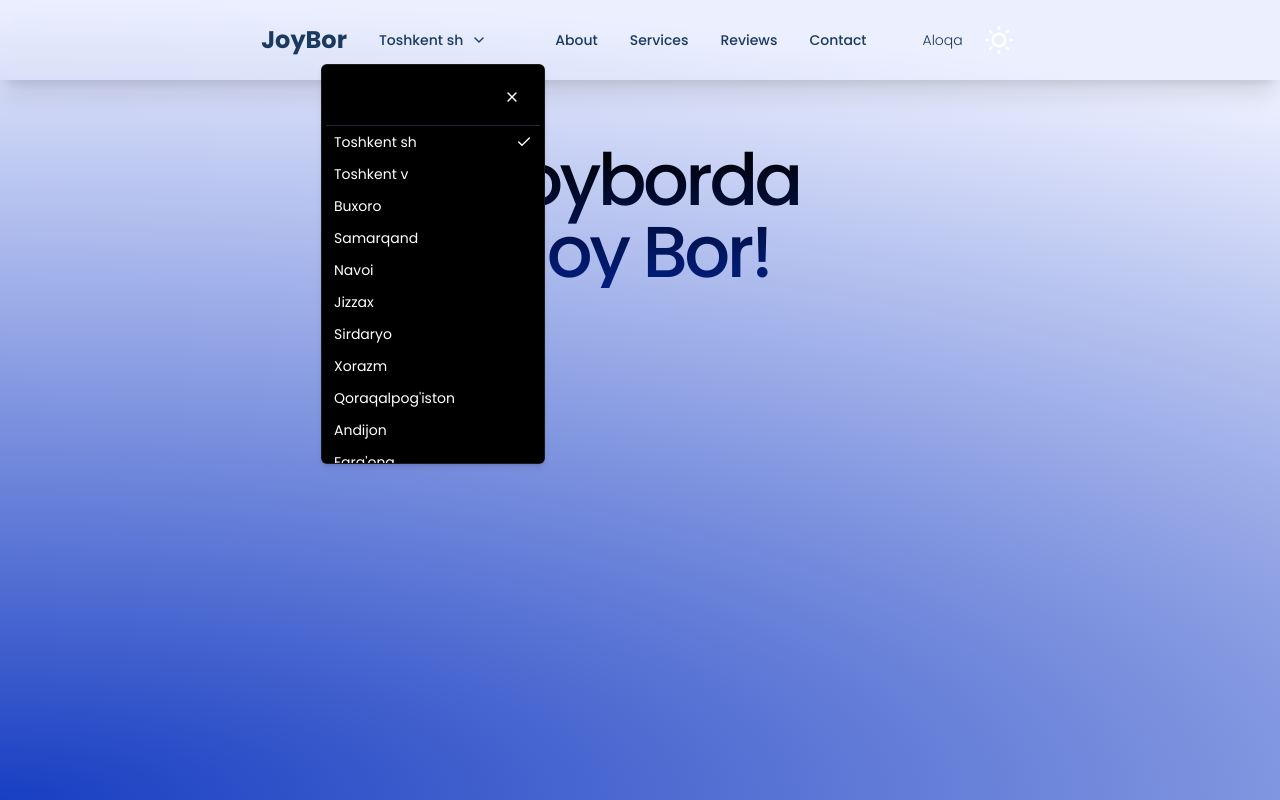
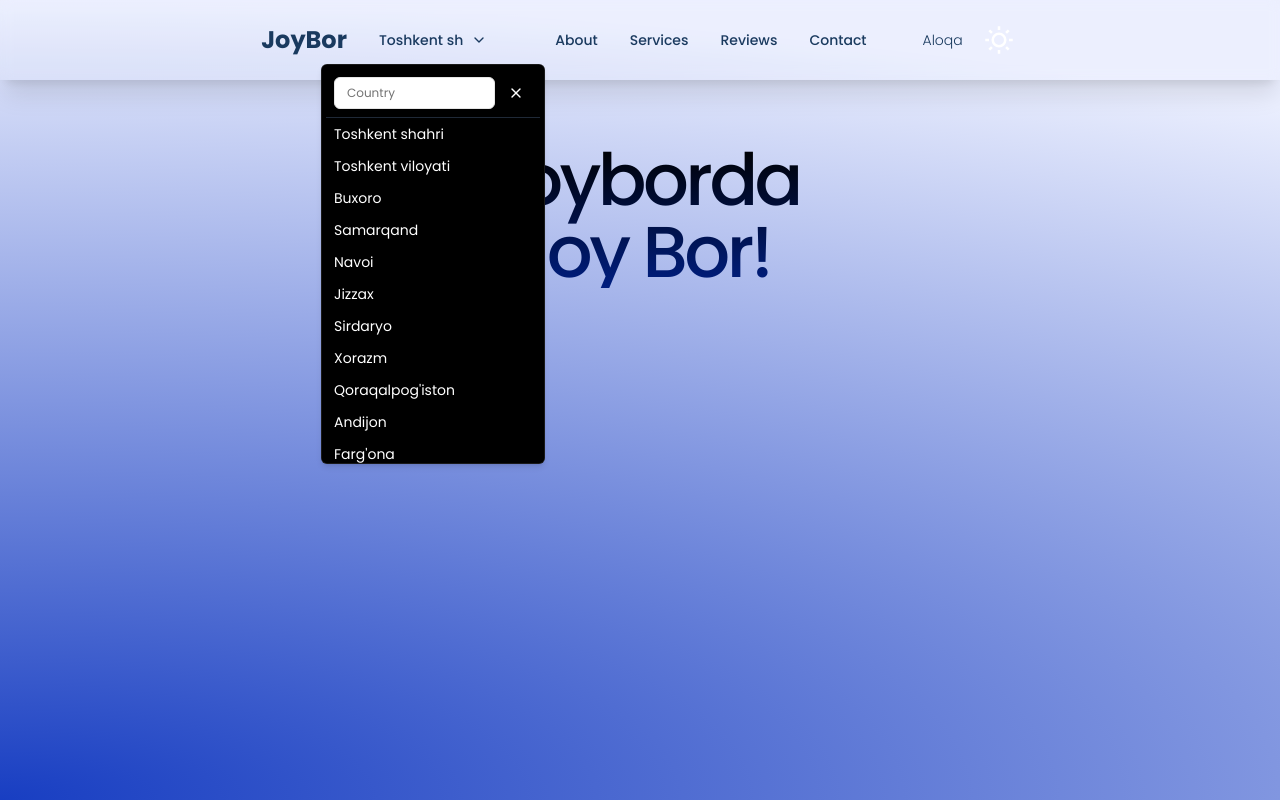
Before and after one commit to Maruf-dev/JOYBOR, a Next.js app: page / in a window 1280 px wide. Both pictures are taken after a click on the button "Toshkent sh". Shown: the top 800 px of the page. Built offline with nearby package versions, Linux system fonts and the light colour scheme.

Commit message:
added search input to dropdown

```diff
--- a/src/components/header.jsx
+++ b/src/components/header.jsx
@@ -4,7 +4,6 @@ import Image from "next/image"
 import Link from "next/link"
 import React, { useState, useEffect } from "react"
 import { ChevronDown, X, Check } from 'lucide-react'
-import searchIcon from "../../src/assets/icons/search.png"
 import { AiOutlineMenu, AiOutlineClose } from "react-icons/ai"
 import ThemeChanger from "./themeChanger"
 
@@ -16,17 +15,19 @@ import {
 } from "@/components/ui/dropdown-menu"
 
 import { Button } from "@/components/ui/button"
+import { Input } from "@/components/ui/input"
 
 export default function Header() {
   const [header, setHeader] = useState(false)
   const [headerColor, setHeaderColor] = useState("transparent")
   const [headerText, setHeaderText] = useState("white")
   const [selectedRegion, setSelectedRegion] = useState("Toshkent sh")
-  const [isOpen, setIsOpen] = useState(false)
+  const [isOpen, setIsOpen] = useState(false);
+  const [search, setSearch] = useState('')
 
   const regions = [
-    "Toshkent sh",
-    "Toshkent v",
+    "Toshkent shahri",
+    "Toshkent viloyati",
     "Buxoro",
     "Samarqand",
     "Navoi",
@@ -69,6 +70,8 @@ export default function Header() {
     return () => window.removeEventListener("scroll", handleColorChange)
   }, [])
 
+  console.log(search)
+
   return (
     <div
       style={{ background: `${headerColor}`, backdropFilter: "blur(6px)" }}
@@ -109,18 +112,25 @@ export default function Header() {
               }}
             >
               <div className="flex justify-end p-2 border-b border-gray-800">
+                <Input
+                  type="text"
+                  placeholder="Country"
+                  className="mr-1.5"
+                  value={search}
+                  onChange={(e) => setSearch(e.target.value)}
+                />
                 <Button
                   variant="ghost"
                   size="icon"
                   onClick={() => setIsOpen(false)}
-                  className="hover:bg-gray-800"
                 >
                   <X className="h-4 w-4" />
                 </Button>
               </div>
-              {regions.map((region) => (
+              {regions.filter((item) => item.toLocaleLowerCase().includes(search)).map((region) => (
                 <DropdownMenuItem
                   key={region}
+                  onKeyDown={() => {}}
                   className="cursor-pointer flex justify-between items-center hover:bg-gray-800 text-white"
                   onClick={() => handleRegionSelect(region)}
                 >
--- a/src/components/ui/button.jsx
+++ b/src/components/ui/button.jsx
@@ -23,7 +23,7 @@ const buttonVariants = cva(
         default: "h-10 px-4 py-2",
         sm: "h-9 rounded-md px-3",
         lg: "h-11 rounded-md px-8",
-        icon: "h-10 w-10",
+        icon: "h-8 w-10 py-0",
       },
     },
     defaultVariants: {
--- /dev/null
+++ b/src/components/ui/input.jsx
@@ -0,0 +1,22 @@
+import * as React from "react"
+
+import { cn } from "@/lib/utils"
+
+const Input = React.forwardRef(
+  ({ className, type, ...props }, ref) => {
+    return (
+      <input
+        type={type}
+        className={cn(
+          "flex h-8 w-full rounded-md border border-input bg-background px-3 py-1 text-base ring-offset-background file:border-0 file:bg-transparent file:text-sm file:font-medium file:text-foreground placeholder:text-muted-foreground focus-visible:outline-none focus-visible:ring-0 focus-visible:ring-ring focus-visible:ring-offset-0 disabled:cursor-not-allowed disabled:opacity-50 md:text-xs text-black",
+          className
+        )}
+        ref={ref}
+        {...props}
+      />
+    )
+  }
+)
+Input.displayName = "Input"
+
+export { Input }
```
Also changed, not shown: 1 other file (tests, documents, lock files or other folders).
